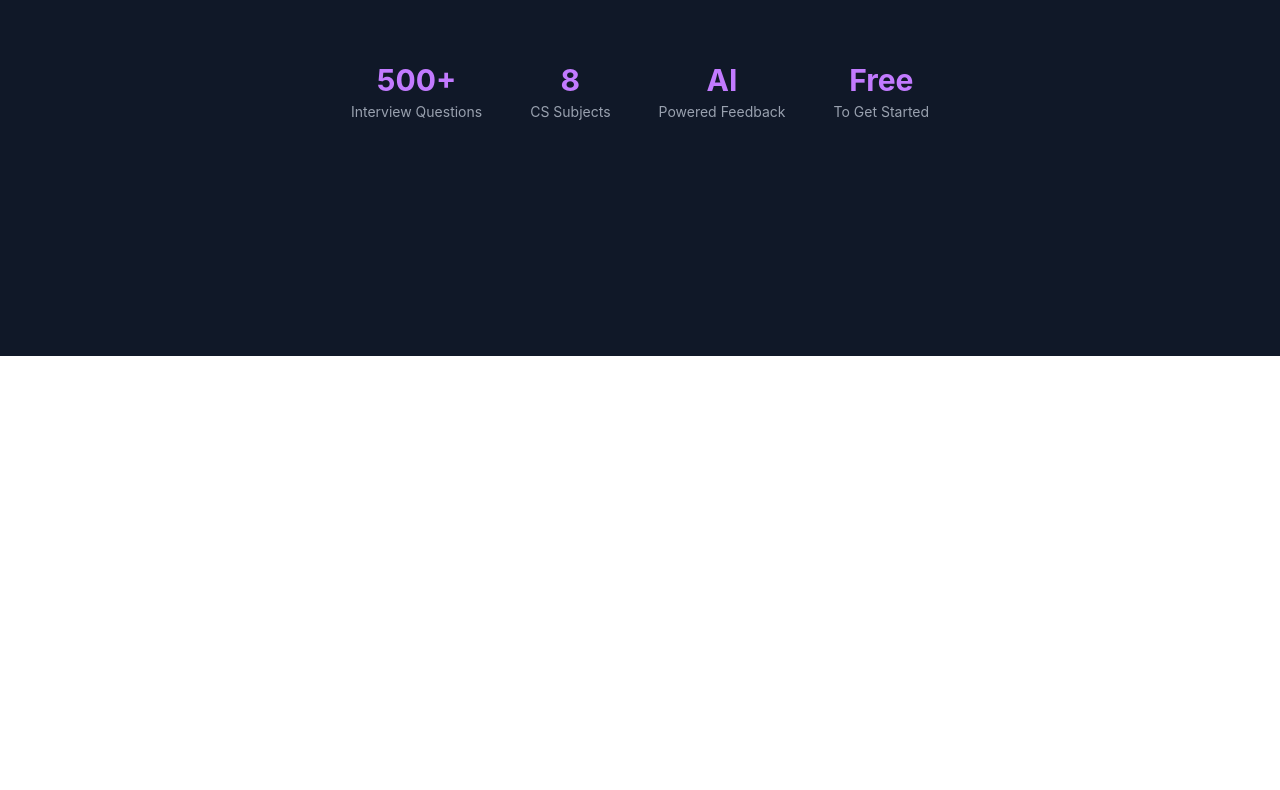
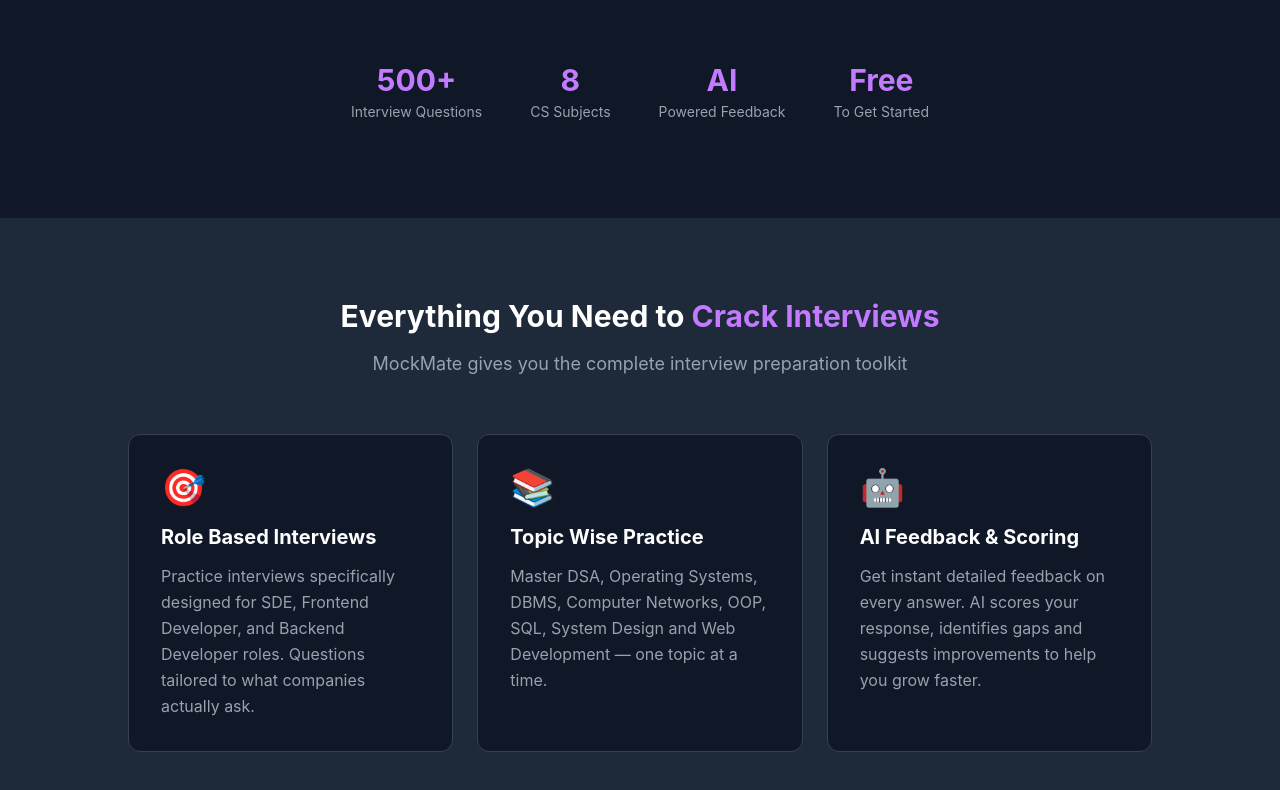
Before and after one commit to SanjnaChahar/mockMate, a React app in the folder frontend/: page / in a window 1280 px wide. Shown: the part 516-1306 px from the top of the page. Before the commit the page ends 872 px from the top, so only its background shows below. Built offline with nearby package versions, Linux system fonts and the light colour scheme; the HTML template or start-up script is replaced by a standard one.

Commit message:
add Features section with 3 cards

```diff
--- a/frontend/src/pages/LandingPage.jsx
+++ b/frontend/src/pages/LandingPage.jsx
@@ -54,6 +54,57 @@
         </div>
 
       </div>
+
+      {/* Features Section */}
+      <div className="px-6 py-20 bg-gray-800">
+
+        {/* Section Heading */}
+        <div className="text-center mb-14">
+          <h2 className="text-3xl font-bold mb-4">
+            Everything You Need to
+            <span className="text-purple-400"> Crack Interviews</span>
+          </h2>
+          <p className="text-gray-400 text-lg max-w-xl mx-auto">
+            MockMate gives you the complete interview preparation toolkit
+          </p>
+        </div>
+
+        {/* 3 Cards */}
+        <div className="flex flex-col md:flex-row gap-6 max-w-5xl mx-auto">
+
+          {/* Card 1 */}
+          <div className="bg-gray-900 rounded-xl p-8 flex-1 border border-gray-700 hover:border-purple-500 transition">
+            <div className="text-4xl mb-4">🎯</div>
+            <h3 className="text-xl font-bold mb-3">Role Based Interviews</h3>
+            <p className="text-gray-400 leading-relaxed">
+              Practice interviews specifically designed for SDE, Frontend Developer,
+              and Backend Developer roles. Questions tailored to what companies actually ask.
+            </p>
+          </div>
+
+          {/* Card 2 */}
+          <div className="bg-gray-900 rounded-xl p-8 flex-1 border border-gray-700 hover:border-purple-500 transition">
+            <div className="text-4xl mb-4">📚</div>
+            <h3 className="text-xl font-bold mb-3">Topic Wise Practice</h3>
+            <p className="text-gray-400 leading-relaxed">
+              Master DSA, Operating Systems, DBMS, Computer Networks, OOP,
+              SQL, System Design and Web Development — one topic at a time.
+            </p>
+          </div>
+
+          {/* Card 3 */}
+          <div className="bg-gray-900 rounded-xl p-8 flex-1 border border-gray-700 hover:border-purple-500 transition">
+            <div className="text-4xl mb-4">🤖</div>
+            <h3 className="text-xl font-bold mb-3">AI Feedback & Scoring</h3>
+            <p className="text-gray-400 leading-relaxed">
+              Get instant detailed feedback on every answer. AI scores your response,
+              identifies gaps and suggests improvements to help you grow faster.
+            </p>
+          </div>
+
+        </div>
+      </div>
+
     </div>
   )
 }
```
